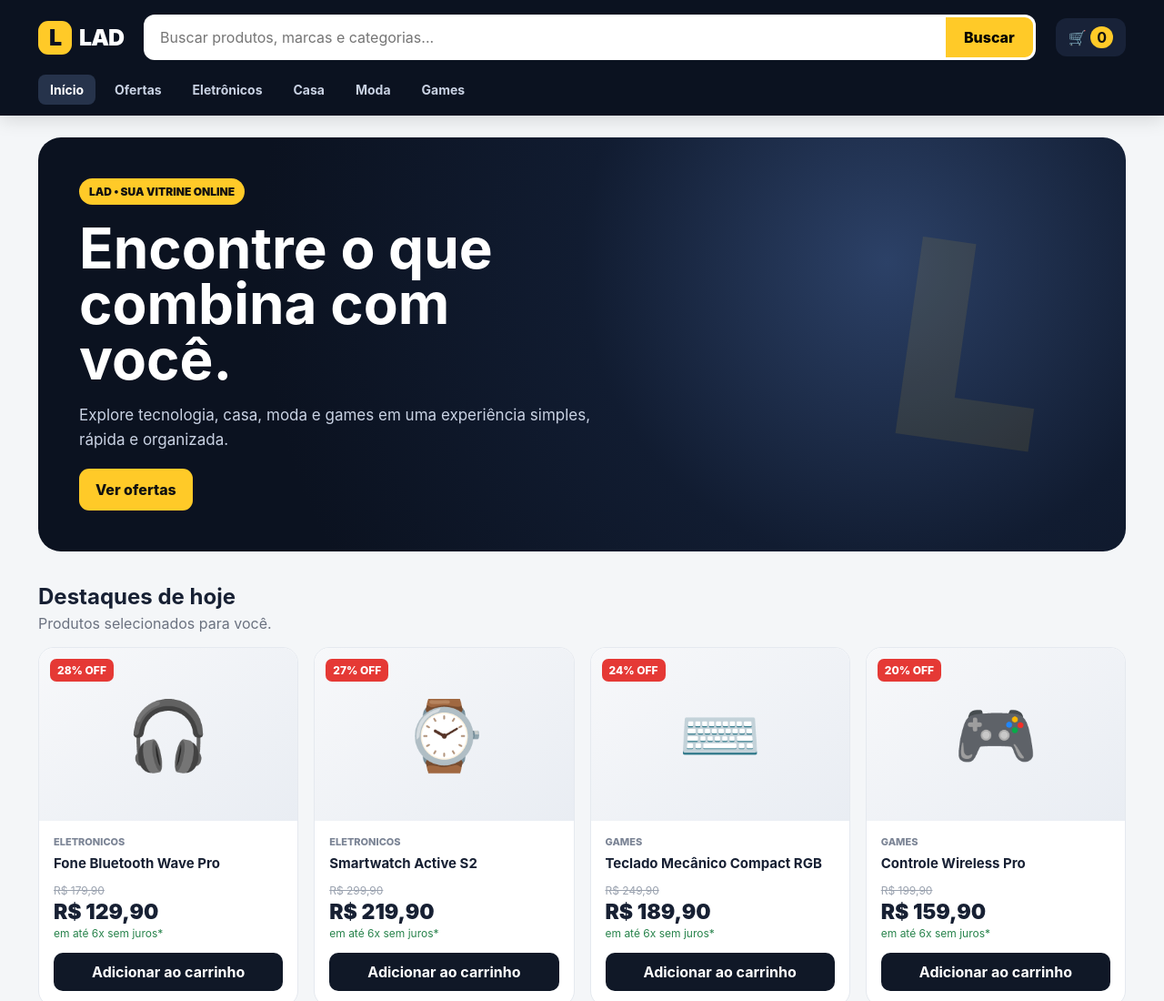
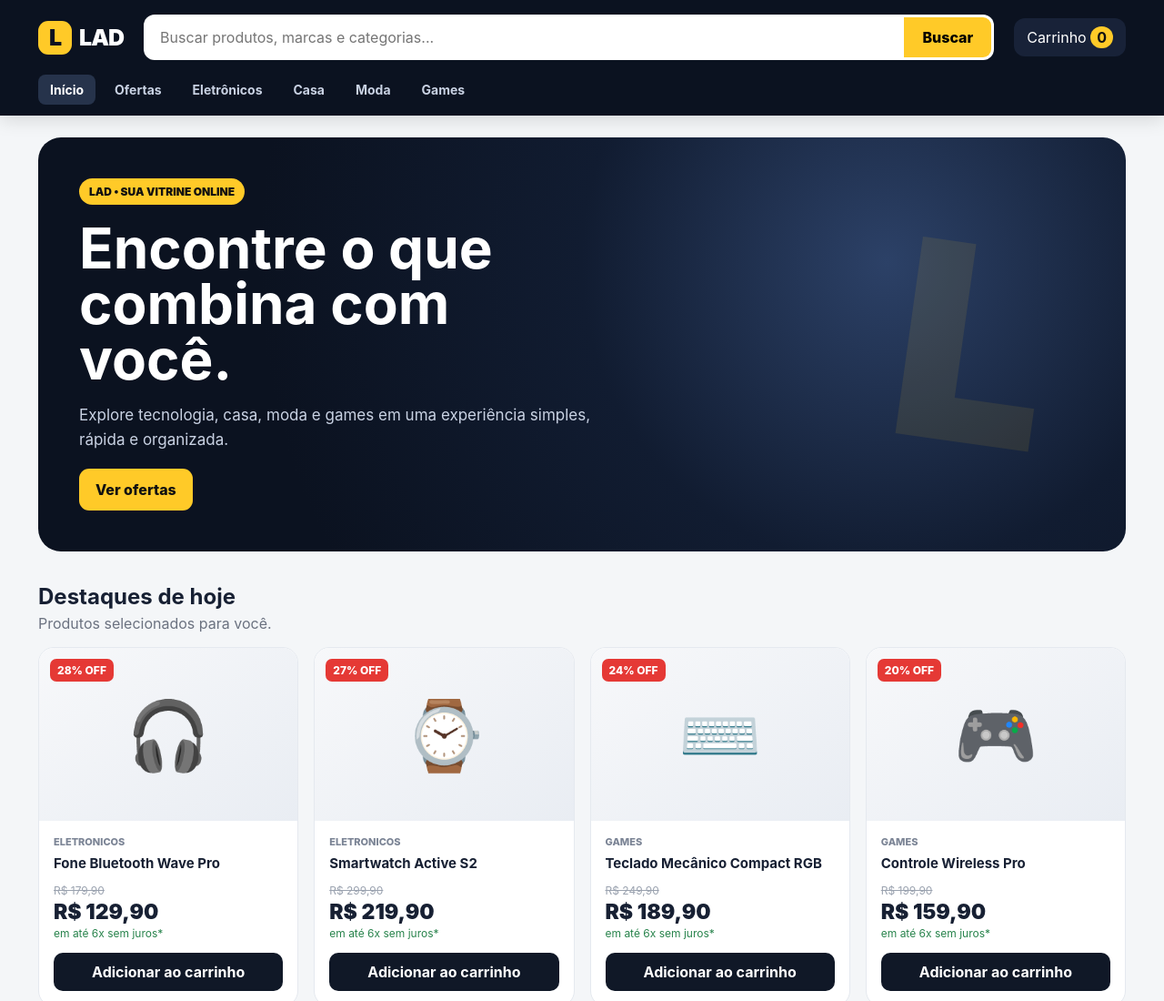
Before and after one commit to wallissonghost-code/Lad, a plain HTML site: page index.html in a window 1280 px wide. Shown: the top 1100 px of the page at 91% size. Drawn offline with Linux system fonts and the light colour scheme.

Commit message:
Remove emoji from storefront header

```diff
--- a/index.html
+++ b/index.html
@@ -10,7 +10,7 @@
   <div class="top">
     <a class="logo" href="#home" data-route="home"><span>L</span>LAD</a>
     <form id="searchForm" class="search"><input id="search" type="search" placeholder="Buscar produtos, marcas e categorias..." autocomplete="off"><button>Buscar</button></form>
-    <button class="cartBtn" data-route="cart" aria-label="Carrinho">🛒 <b id="cartCount">0</b></button>
+    <button class="cartBtn" data-route="cart" aria-label="Carrinho">Carrinho <b id="cartCount">0</b></button>
   </div>
   <nav id="nav">
     <a href="#home" data-route="home">Início</a><a href="#ofertas" data-route="ofertas">Ofertas</a><a href="#eletronicos" data-route="eletronicos">Eletrônicos</a><a href="#casa" data-route="casa">Casa</a><a href="#moda" data-route="moda">Moda</a><a href="#games" data-route="games">Games</a>
```
